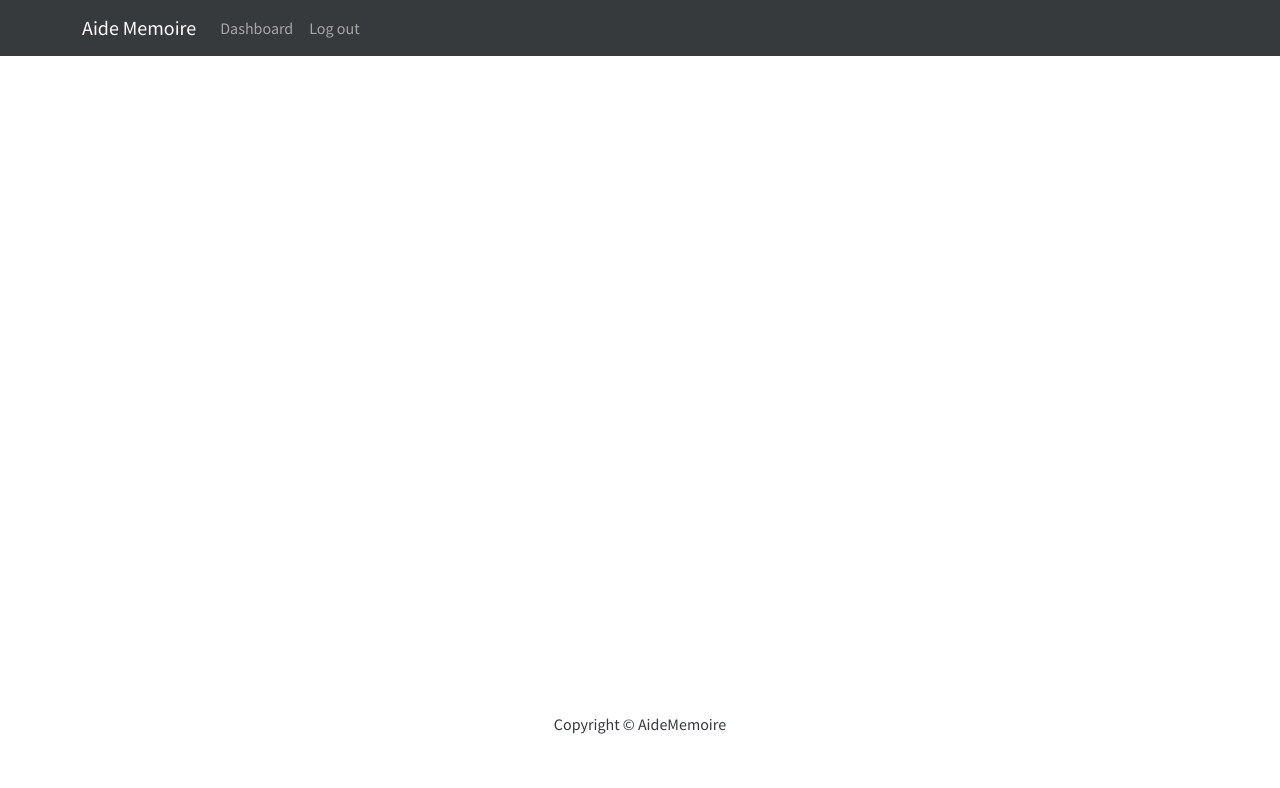
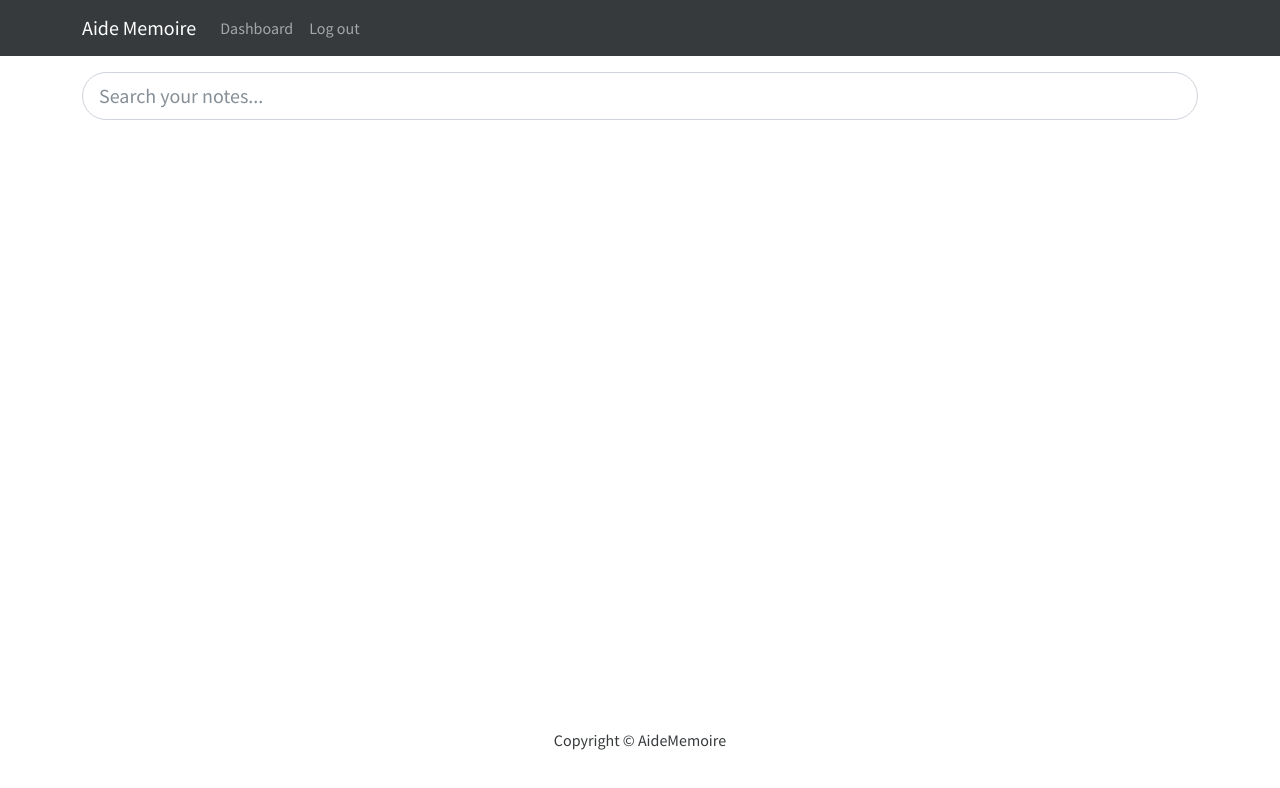
Before and after one commit to anubhavcu/aide-memoire, a React (Create React App) app in the folder frontend/: page / in a window 1280 px wide. Shown: the top 788 px of the page. Built offline with nearby package versions, Linux system fonts and the light colour scheme.

Commit message:
added a search component
- search component renders a search bar which can be used to search
  notes

```diff
--- a/frontend/src/App.js
+++ b/frontend/src/App.js
@@ -1,11 +1,14 @@
 import Footer from './components/Footer/Footer';
 import Header from './components/Header/Header';
+import Search from './components/Search/Search';
 
 const App = () => {
   return (
     <div>
       <Header />
-      <main></main>
+      <main>
+        <Search />
+      </main>
       <Footer />
     </div>
   );
--- /dev/null
+++ b/frontend/src/components/Search/Search.jsx
@@ -0,0 +1,22 @@
+import { Container, Form } from 'react-bootstrap';
+
+const Search = () => {
+  return (
+    <Container>
+      <Form>
+        <Form.Group className='my-3' controlId='formBasicEmail'>
+          <Form.Control
+            type='text'
+            size='lg'
+            placeholder='Search your notes...'
+            style={{ borderRadius: '25px' }}
+          />
+
+          {/* <Form.Text className='text-muted'>Search as you type...</Form.Text> */}
+        </Form.Group>
+      </Form>
+    </Container>
+  );
+};
+
+export default Search;
```
